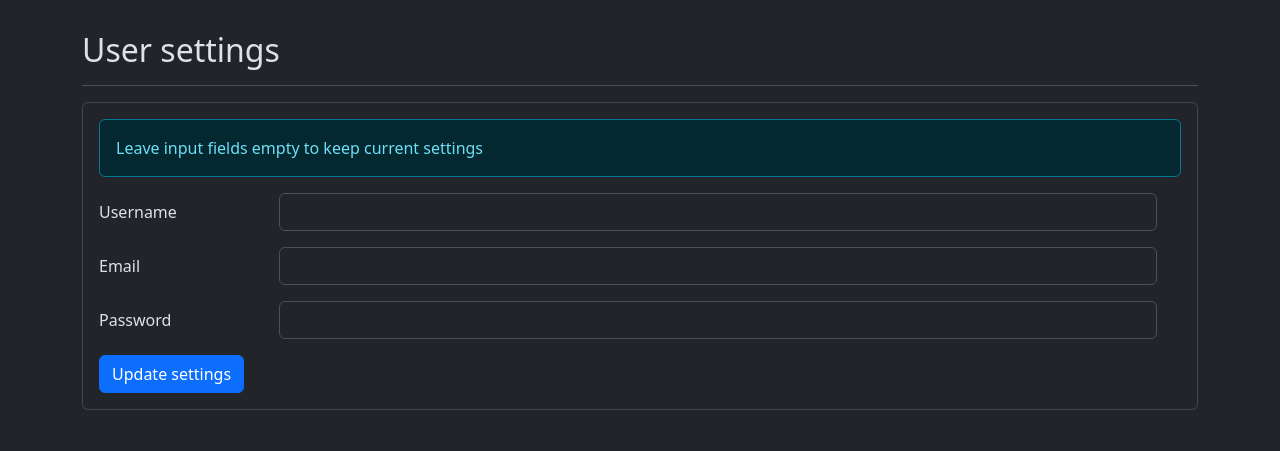
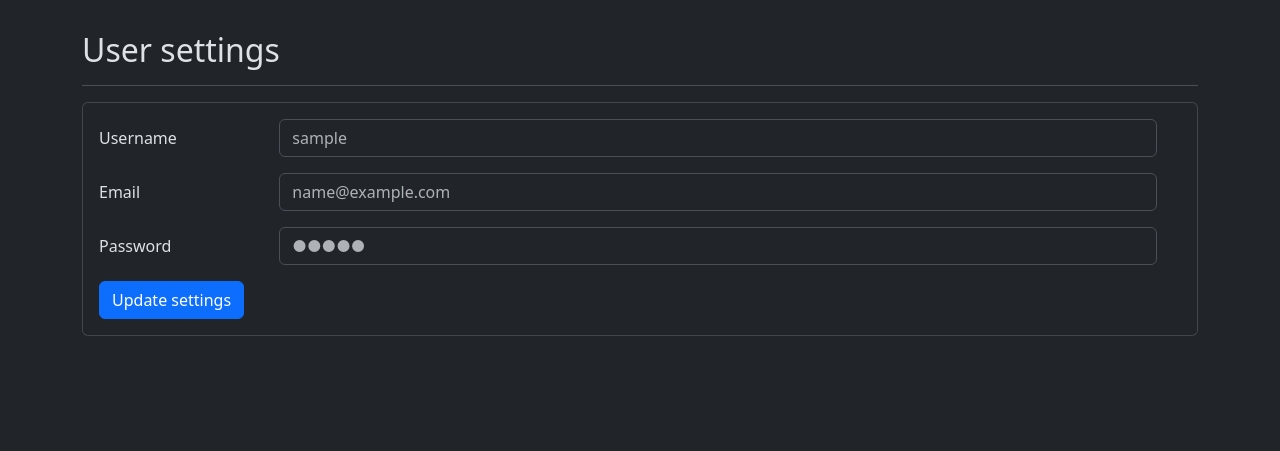
Before and after one commit to Thegamefire/kill-your-selfie, a Flask app: page /user-settings in a window 1280 px wide. Shown: the part 57-508 px from the top of the page. Run offline with Flask 3, Linux system fonts and the light colour scheme; the visitor is signed in with stand-in values (Sample User, id 1); some libraries are stand-ins or nearby versions.

Commit message:
added placeholders in input fields with current user settings

```diff
--- a/kill_your_selfie/templates/user_settings.html
+++ b/kill_your_selfie/templates/user_settings.html
@@ -5,15 +5,17 @@
 {% set form_action = "/user-settings" %}
 
 {% block form_content %}
+  <!--
   <div class="alert alert-info alert-dismissible fade show" role="alert">
     Leave input fields empty to keep current settings
   </div>
+  -->
 
   <div class="row">
     <div class="row mb-3">
       <label class="col-sm-2 col-form-label">Username</label>
       <div class="col-sm-10">
-        <input type="text" class="form-control" name="username">
+        <input type="text" class="form-control" name="username" placeholder="{{ current_user.username }}">
       </div>
     </div>
 
@@ -21,7 +23,7 @@
     <div class="row mb-3">
       <label class="col-sm-2 col-form-label">Email</label>
       <div class="col-sm-10">
-        <input type="email" class="form-control" name="email">
+        <input type="email" class="form-control" name="email" placeholder="{{ current_user.email }}">
         <div class="invalid-feedback">Please enter a valid email address.</div>
       </div>
     </div>
@@ -29,7 +31,7 @@
     <div class="row mb-3">
       <label class="col-sm-2 col-form-label">Password</label>
       <div class="col-sm-10">
-        <input type="password" class="form-control" name="password">
+        <input type="password" class="form-control" name="password" placeholder="●●●●●">
       </div>
     </div>
 
```
